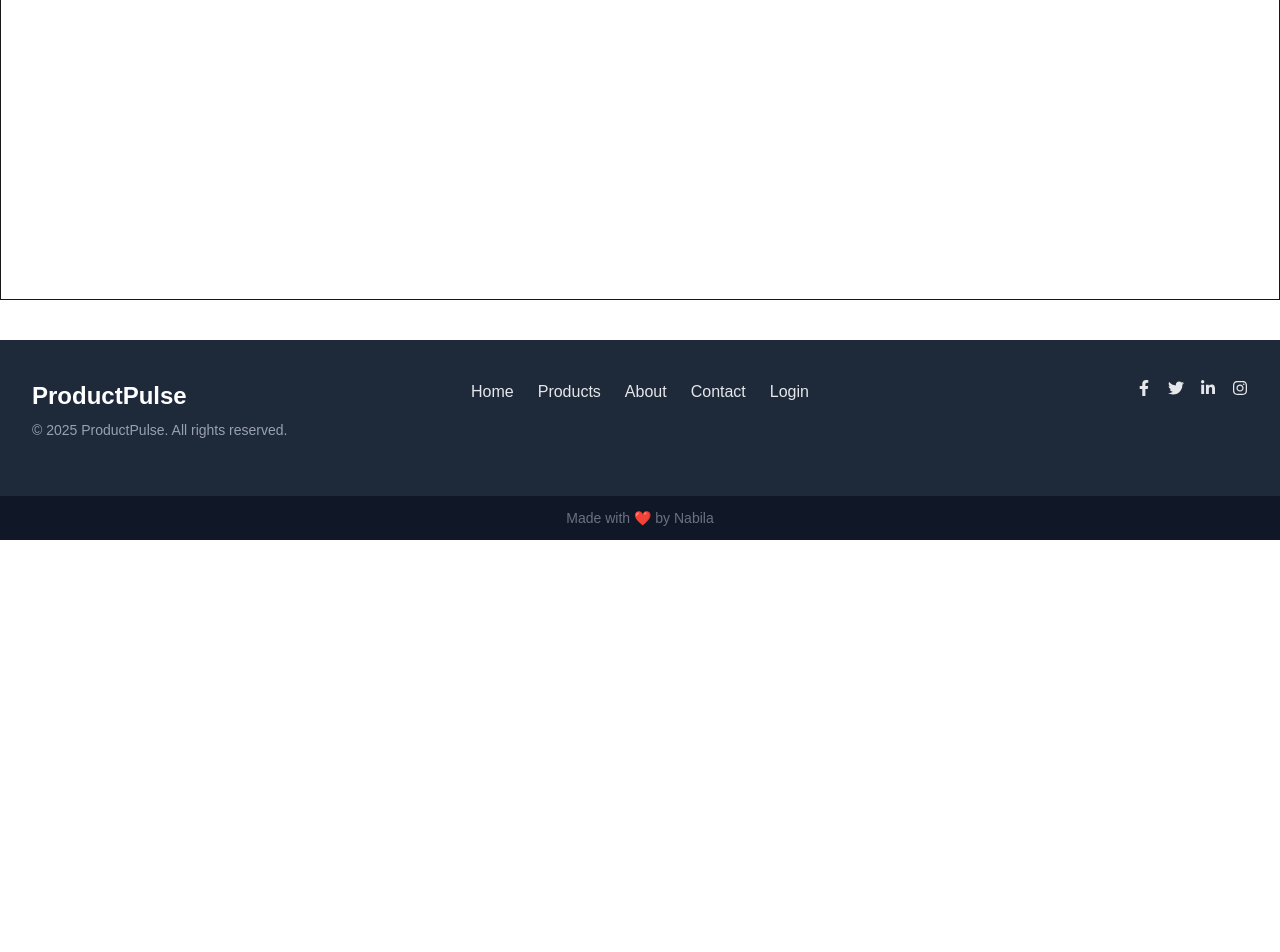
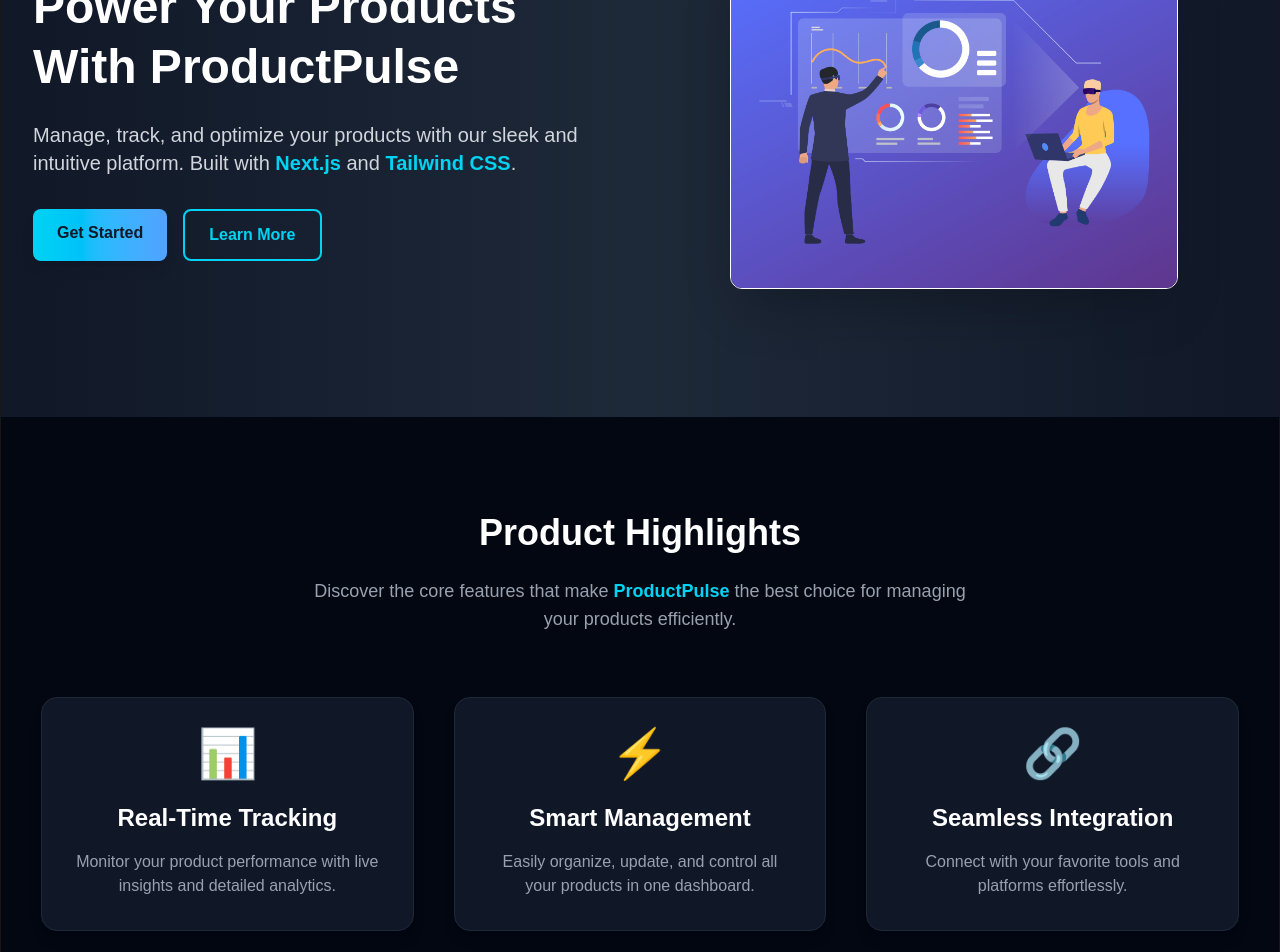
Before and after one commit to nabila-nowshin/nextShop, a Next.js app: page / in a window 1280 px wide. Shown: the part 260-1212 px from the top of the page. Before the commit the page ends 800 px from the top, so only its background shows below. Built offline with nearby package versions, Linux system fonts and the light colour scheme.

Commit message:
Implement Hero,ProductsHighlight Section

```diff
--- a/src/app/components/Footer.jsx
+++ b/src/app/components/Footer.jsx
@@ -8,7 +8,7 @@
 
 export default function Footer() {
   return (
-    <footer className="bg-gray-800 text-gray-200 mt-10">
+    <footer className="bg-gradient-to-r from-gray-900 via-gray-800 to-gray-900 text-gray-200 mt-10">
       <div className="max-w-7xl mx-auto px-4 sm:px-6 lg:px-8 py-10 grid grid-cols-1 md:grid-cols-3 gap-8">
         {/* Left side - Branding */}
         <div>
@@ -19,20 +19,26 @@
         </div>
 
         {/* Center - Navigation */}
-        <div className="flex flex-col space-y-2 md:space-y-0 md:flex-row md:justify-center md:space-x-6">
-          <a href="/" className="hover:text-white transition">
+        <div className="flex flex-col space-y-2 md:space-y-0 md:flex-row md:justify-center md:space-x-6 justify-center">
+          <a href="/" className="hover:text-white transition duration-300">
             Home
           </a>
-          <a href="/products" className="hover:text-white transition">
+          <a
+            href="/products"
+            className="hover:text-white transition duration-300"
+          >
             Products
           </a>
-          <a href="/about" className="hover:text-white transition">
+          <a href="/about" className="hover:text-white transition duration-300">
             About
           </a>
-          <a href="/contact" className="hover:text-white transition">
+          <a
+            href="/contact"
+            className="hover:text-white transition duration-300"
+          >
             Contact
           </a>
-          <a href="/login" className="hover:text-white transition">
+          <a href="/login" className="hover:text-white transition duration-300">
             Login
           </a>
         </div>
@@ -43,7 +49,8 @@
             href="https://facebook.com"
             target="_blank"
             rel="noopener noreferrer"
-            className="hover:text-blue-500 transition"
+            aria-label="Facebook"
+            className="hover:bg-blue-500 p-2 rounded-full text-gray-200 hover:text-white transition transform hover:scale-110 duration-300"
           >
             <FaFacebookF />
           </a>
@@ -51,7 +58,8 @@
             href="https://twitter.com"
             target="_blank"
             rel="noopener noreferrer"
-            className="hover:text-blue-400 transition"
+            aria-label="Twitter"
+            className="hover:bg-blue-400 p-2 rounded-full text-gray-200 hover:text-white transition transform hover:scale-110 duration-300"
           >
             <FaTwitter />
           </a>
@@ -59,7 +67,8 @@
             href="https://linkedin.com"
             target="_blank"
             rel="noopener noreferrer"
-            className="hover:text-blue-600 transition"
+            aria-label="LinkedIn"
+            className="hover:bg-blue-600 p-2 rounded-full text-gray-200 hover:text-white transition transform hover:scale-110 duration-300"
           >
             <FaLinkedinIn />
           </a>
@@ -67,15 +76,19 @@
             href="https://instagram.com"
             target="_blank"
             rel="noopener noreferrer"
-            className="hover:text-pink-500 transition"
+            aria-label="Instagram"
+            className="hover:bg-pink-500 p-2 rounded-full text-gray-200 hover:text-white transition transform hover:scale-110 duration-300"
           >
             <FaInstagram />
           </a>
         </div>
       </div>
 
+      {/* Divider */}
+      <div className="border-t border-gray-700"></div>
+
       {/* Bottom bar */}
-      <div className="bg-gray-900 text-gray-500 text-sm text-center py-3 mt-4">
+      <div className="text-gray-500 text-sm text-center py-3">
         Made with ❤️ by Nabila
       </div>
     </footer>
--- /dev/null
+++ b/src/app/components/Hero.jsx
@@ -0,0 +1,44 @@
+// src/components/Hero.jsx
+export default function Hero() {
+  return (
+    <section className="bg-gradient-to-r from-gray-900 via-gray-800 to-gray-900 text-white">
+      <div className="max-w-7xl mx-auto px-4 sm:px-6 lg:px-8 py-32 flex flex-col md:flex-row items-center justify-between gap-10">
+        {/* Left Side - Text Content */}
+        <div className="md:w-1/2 flex flex-col justify-center">
+          <h1 className="text-5xl font-extrabold mb-6 leading-tight">
+            Power Your Products <br /> With ProductPulse
+          </h1>
+          <p className="text-gray-300 text-lg sm:text-xl mb-8">
+            Manage, track, and optimize your products with our sleek and
+            intuitive platform. Built with{" "}
+            <span className="text-cyan-400 font-semibold">Next.js</span> and{" "}
+            <span className="text-cyan-400 font-semibold">Tailwind CSS</span>.
+          </p>
+          <div className="flex flex-wrap gap-4">
+            <a
+              href="/login"
+              className="inline-block bg-gradient-to-r from-cyan-400 to-blue-400 text-gray-900 font-bold px-6 py-3 rounded-lg shadow-lg hover:from-cyan-500 hover:to-blue-500 transition"
+            >
+              Get Started
+            </a>
+            <a
+              href="/about"
+              className="inline-block border-2 border-cyan-400 text-cyan-400 font-semibold px-6 py-3 rounded-lg hover:bg-cyan-400 hover:text-gray-900 transition"
+            >
+              Learn More
+            </a>
+          </div>
+        </div>
+
+        {/* Right Side - Hero Image */}
+        <div className="md:w-1/2 flex justify-center relative">
+          <img
+            src="hero.jpg"
+            alt="Hero Illustration"
+            className="w-full border max-w-md rounded-xl shadow-2xl relative z-10"
+          />
+        </div>
+      </div>
+    </section>
+  );
+}
--- a/src/app/components/Navbar.jsx
+++ b/src/app/components/Navbar.jsx
@@ -14,7 +14,7 @@
   ];
 
   return (
-    <nav className="bg-white shadow-md fixed w-full z-20 border-4 border-amber-500">
+    <nav className="bg-white shadow-md fixed w-full z-20">
       <div className="max-w-7xl mx-auto px-4 sm:px-6 lg:px-8">
         <div className="flex justify-between h-16 items-center">
           {/* Logo */}
--- /dev/null
+++ b/src/app/components/ProductHighlights.jsx
@@ -0,0 +1,54 @@
+// src/components/ProductHighlights.jsx
+export default function ProductHighlights() {
+  const features = [
+    {
+      title: "Real-Time Tracking",
+      desc: "Monitor your product performance with live insights and detailed analytics.",
+      icon: "📊",
+    },
+    {
+      title: "Smart Management",
+      desc: "Easily organize, update, and control all your products in one dashboard.",
+      icon: "⚡",
+    },
+    {
+      title: "Seamless Integration",
+      desc: "Connect with your favorite tools and platforms effortlessly.",
+      icon: "🔗",
+    },
+  ];
+
+  return (
+    <section className="bg-gray-950 py-24 px-6 sm:px-10">
+      <div className="max-w-7xl mx-auto text-center">
+        {/* Section Title */}
+        <h2 className="text-4xl font-extrabold text-white mb-6">
+          Product Highlights
+        </h2>
+        <p className="text-gray-400 text-lg mb-16 max-w-2xl mx-auto">
+          Discover the core features that make{" "}
+          <span className="text-cyan-400 font-semibold">ProductPulse</span> the
+          best choice for managing your products efficiently.
+        </p>
+
+        {/* Feature Cards */}
+        <div className="grid md:grid-cols-3 gap-10">
+          {features.map((feature, idx) => (
+            <div
+              key={idx}
+              className="bg-gray-900 rounded-2xl p-8 shadow-lg hover:shadow-cyan-500/20 transition group border border-gray-800 hover:border-cyan-400"
+            >
+              <div className="text-5xl mb-6 group-hover:scale-110 transition">
+                {feature.icon}
+              </div>
+              <h3 className="text-2xl font-bold text-white mb-4">
+                {feature.title}
+              </h3>
+              <p className="text-gray-400">{feature.desc}</p>
+            </div>
+          ))}
+        </div>
+      </div>
+    </section>
+  );
+}
--- a/src/app/page.js
+++ b/src/app/page.js
@@ -1,10 +1,13 @@
 import Image from "next/image";
 import Navbar from "./components/Navbar";
+import Hero from "./components/Hero";
+import ProductHighlights from "./components/ProductHighlights";
 
 export default function Home() {
   return (
     <div>
-      <h1>hello world</h1>
+      <Hero></Hero>
+      <ProductHighlights></ProductHighlights>
     </div>
   );
 }
```
Also changed, not shown: public/hero.jpg (added).
